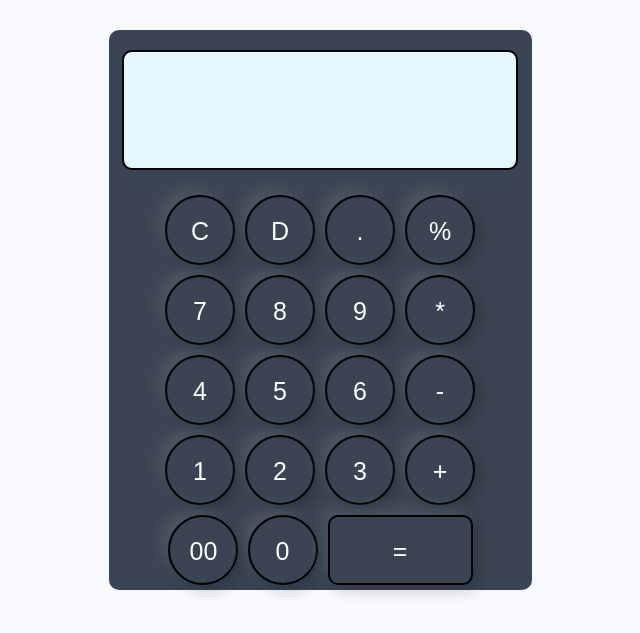
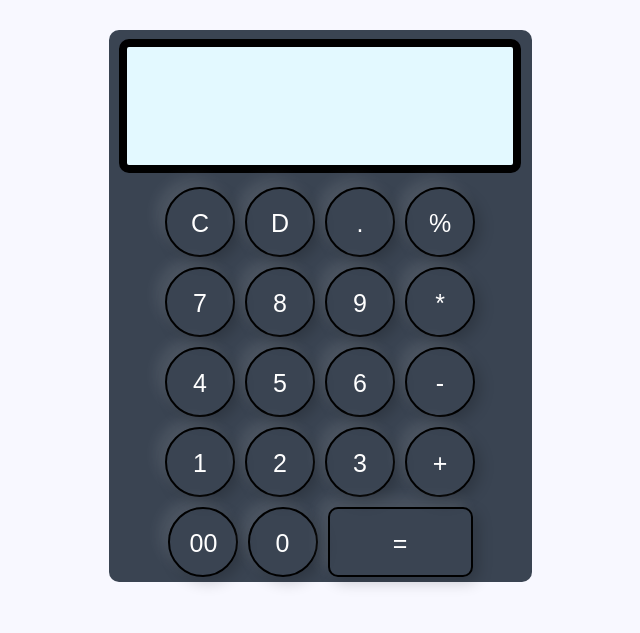
Before and after one commit to Enoch-2003/Mr.Calci, a plain HTML site: page index.html in a window 1280 px wide. Shown: the part 95-728 px from the top of the page, without its empty margins (328-968 px from the left). Drawn offline with Linux system fonts and the light colour scheme; a web font is replaced by a local one.

Commit message:
Update style.css

```diff
--- a/style.css
+++ b/style.css
@@ -24,10 +24,10 @@ button{
 }
 .row input{
   background: #e3f9ff;
-  padding: 41px 3px;
-  margin: 15px;
+  padding: 42px 0px;
+  margin: 4px;
   align-items: center;
-  border: 2px solid black;
+  border: 8px solid black;
   border-radius: 10px;
 }
 .text-center{
```
